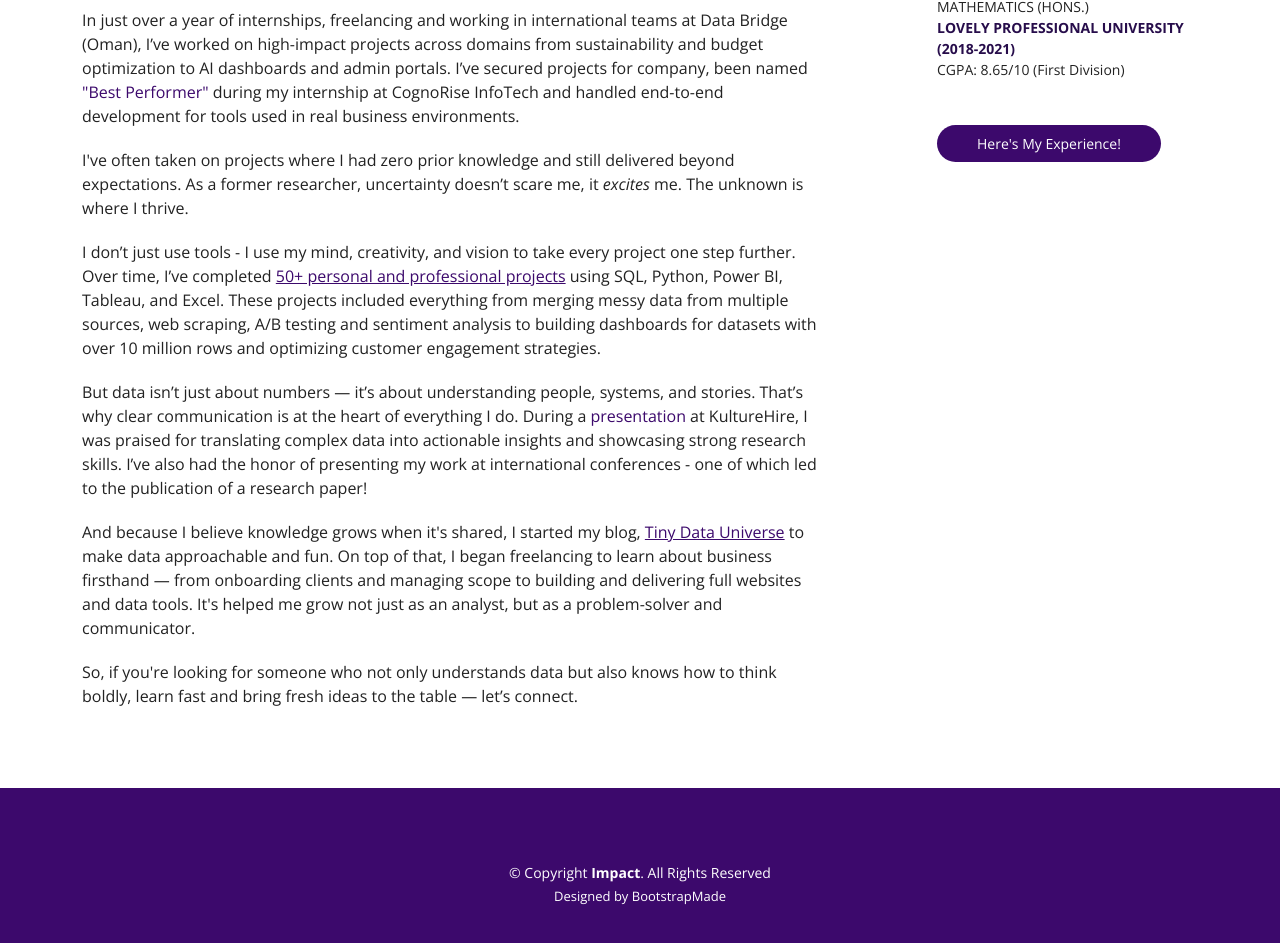
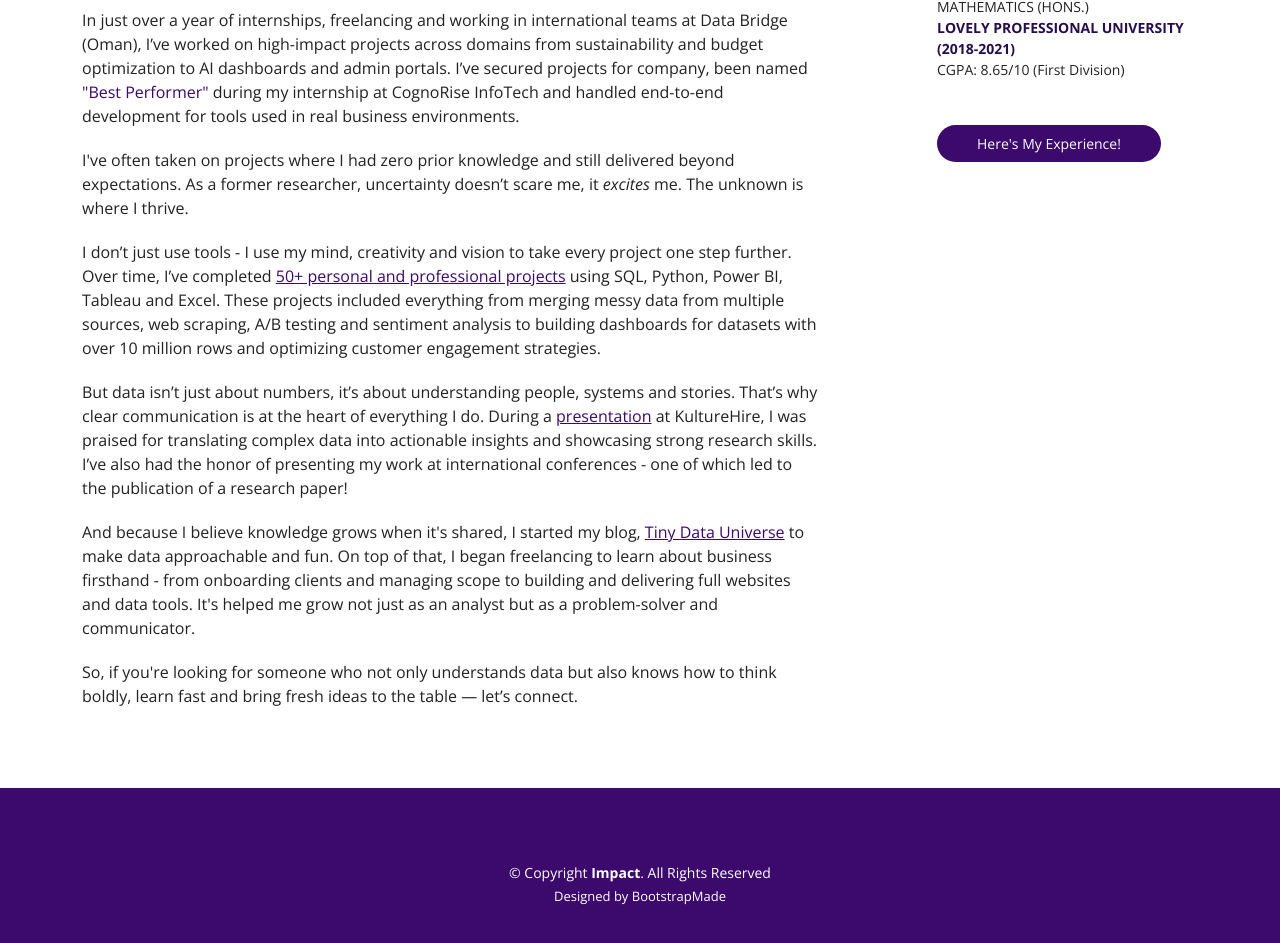
Before and after one commit to Kas0380/Portfolio, a plain HTML site: page aboutme.html in a window 1280 px wide. Shown: the part 745-1688 px from the top of the page. Drawn offline with nearby package versions, Linux system fonts and the light colour scheme; a small style sheet from the web is missing.

Commit message:
Update aboutme.html

```diff
--- a/aboutme.html
+++ b/aboutme.html
@@ -123,11 +123,11 @@
 
               <p>I've often taken on projects where I had zero prior knowledge and still delivered beyond expectations. As a former researcher, uncertainty doesn’t scare me, it <i>excites</i> me. The unknown is where I thrive.</p>
 
-              <p>I don’t just use tools - I use my mind, creativity, and vision to take every project one step further. Over time, I’ve completed <a href="https://muskanstinydata.wordpress.com/2024/04/07/learning-is-key-but-projects-take-you-to-the-next-level/"><u>50+ personal and professional projects</u></a> using SQL, Python, Power BI, Tableau, and Excel. These projects included everything from merging messy data from multiple sources, web scraping, A/B testing and sentiment analysis to building dashboards for datasets with over 10 million rows and optimizing customer engagement strategies.</p>
+              <p>I don’t just use tools - I use my mind, creativity and vision to take every project one step further. Over time, I’ve completed <a href="https://muskanstinydata.wordpress.com/2024/04/07/learning-is-key-but-projects-take-you-to-the-next-level/"><u>50+ personal and professional projects</u></a> using SQL, Python, Power BI, Tableau and Excel. These projects included everything from merging messy data from multiple sources, web scraping, A/B testing and sentiment analysis to building dashboards for datasets with over 10 million rows and optimizing customer engagement strategies.</p>
 
-              <p>But data isn’t just about numbers — it’s about understanding people, systems, and stories. That’s why clear communication is at the heart of everything I do. During a <a href="https://github.com/muskan0830/KultureHire-Internship-Projects/tree/main/STAGE-8">presentation</a> at KultureHire, I was praised for translating complex data into actionable insights and showcasing strong research skills. I’ve also had the honor of presenting my work at international conferences - one of which led to the publication of a research paper!</p>
+              <p>But data isn’t just about numbers, it’s about understanding people, systems and stories. That’s why clear communication is at the heart of everything I do. During a <a href="https://github.com/muskan0830/KultureHire-Internship-Projects/tree/main/STAGE-8"><u>presentation</u></a> at KultureHire, I was praised for translating complex data into actionable insights and showcasing strong research skills. I’ve also had the honor of presenting my work at international conferences - one of which led to the publication of a research paper!</p>
 
-              <p>And because I believe knowledge grows when it's shared, I started my blog, <a href="https://muskanstinydata.wordpress.com/"><u>Tiny Data Universe</u></a> to make data approachable and fun. On top of that, I began freelancing to learn about business firsthand — from onboarding clients and managing scope to building and delivering full websites and data tools. It's helped me grow not just as an analyst, but as a problem-solver and communicator.</p>
+              <p>And because I believe knowledge grows when it's shared, I started my blog, <a href="https://muskanstinydata.wordpress.com/"><u>Tiny Data Universe</u></a> to make data approachable and fun. On top of that, I began freelancing to learn about business firsthand - from onboarding clients and managing scope to building and delivering full websites and data tools. It's helped me grow not just as an analyst but as a problem-solver and communicator.</p>
 
               <p>So, if you're looking for someone who not only understands data but also knows how to think boldly, learn fast and bring fresh ideas to the table — let’s connect.</p>
 
```
